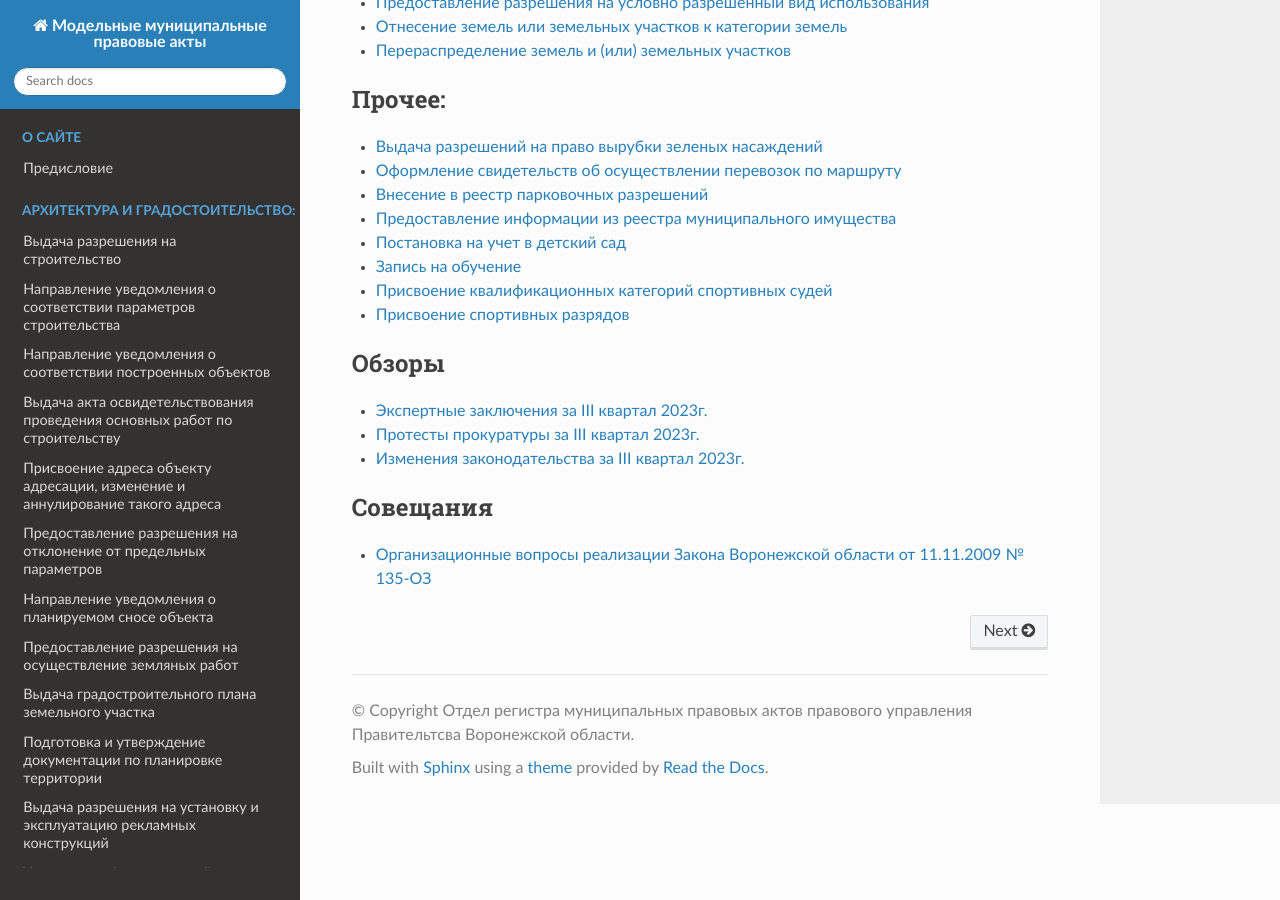
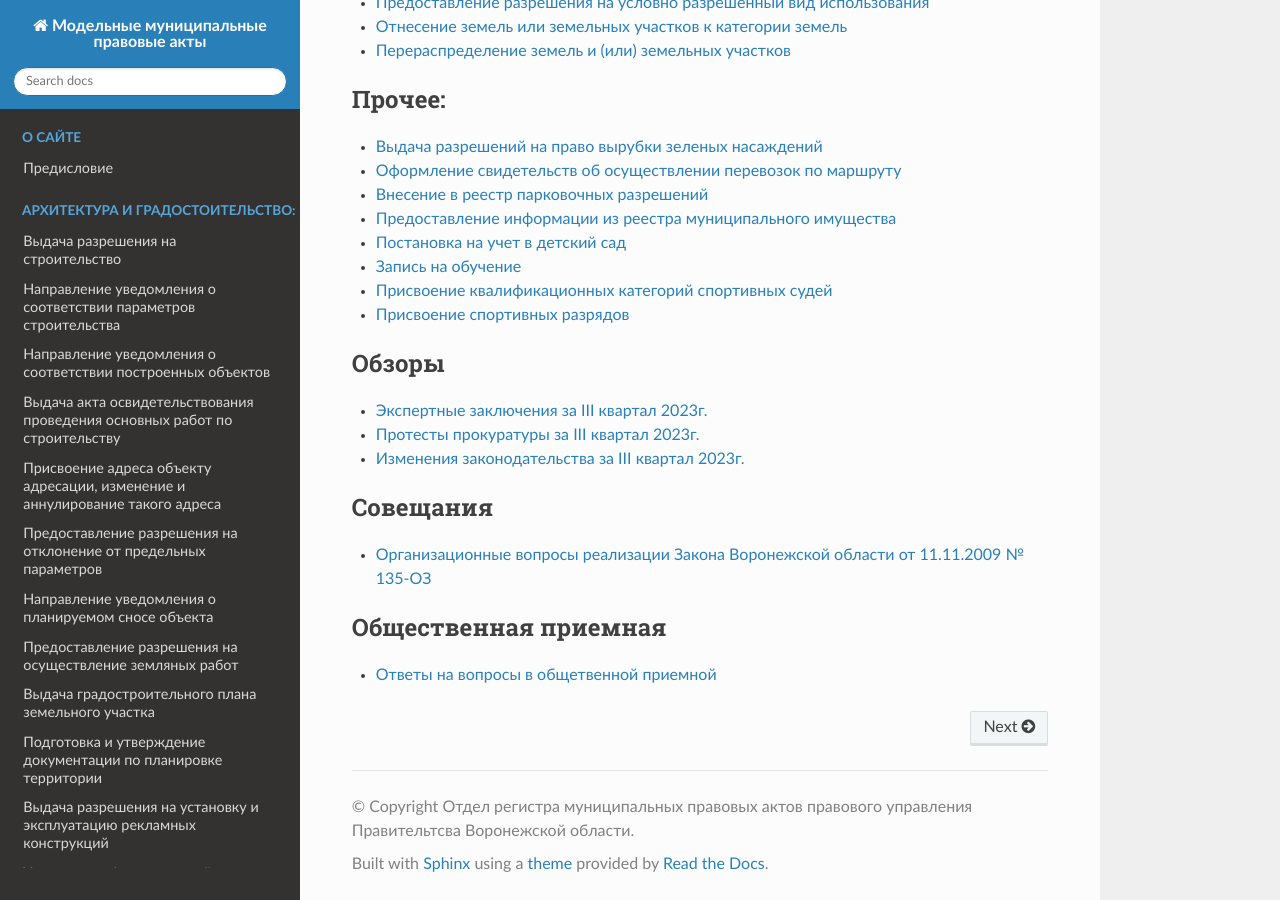
Before and after one commit to avkazmin/sphinx_munidoc, a Sphinx documentation site: the page built from doc/index.rst, in a window 1280 px wide and 900 px high, scrolled down 1214 px. Built offline with Sphinx 7.4.7 and the Read the Docs theme 2.0.0, drawn with Linux system fonts in a browser that asks for light colours; pages that are not in the unit, such as notebooks, are missing from menus.

Commit message:
modified:   doc/index.rst new file:   doc/otvet.rst

```diff
--- a/doc/index.rst
+++ b/doc/index.rst
@@ -93,3 +93,9 @@
    :caption: Совещания
 
    sov
+
+.. toctree::
+   :maxdepth: 1
+   :caption: Общественная приемная
+
+   otvet
--- /dev/null
+++ b/doc/otvet.rst
@@ -0,0 +1,5 @@
+.. _sphinx-chapter:
+
+========================================
+Ответы на вопросы в общетвенной приемной
+========================================
```
